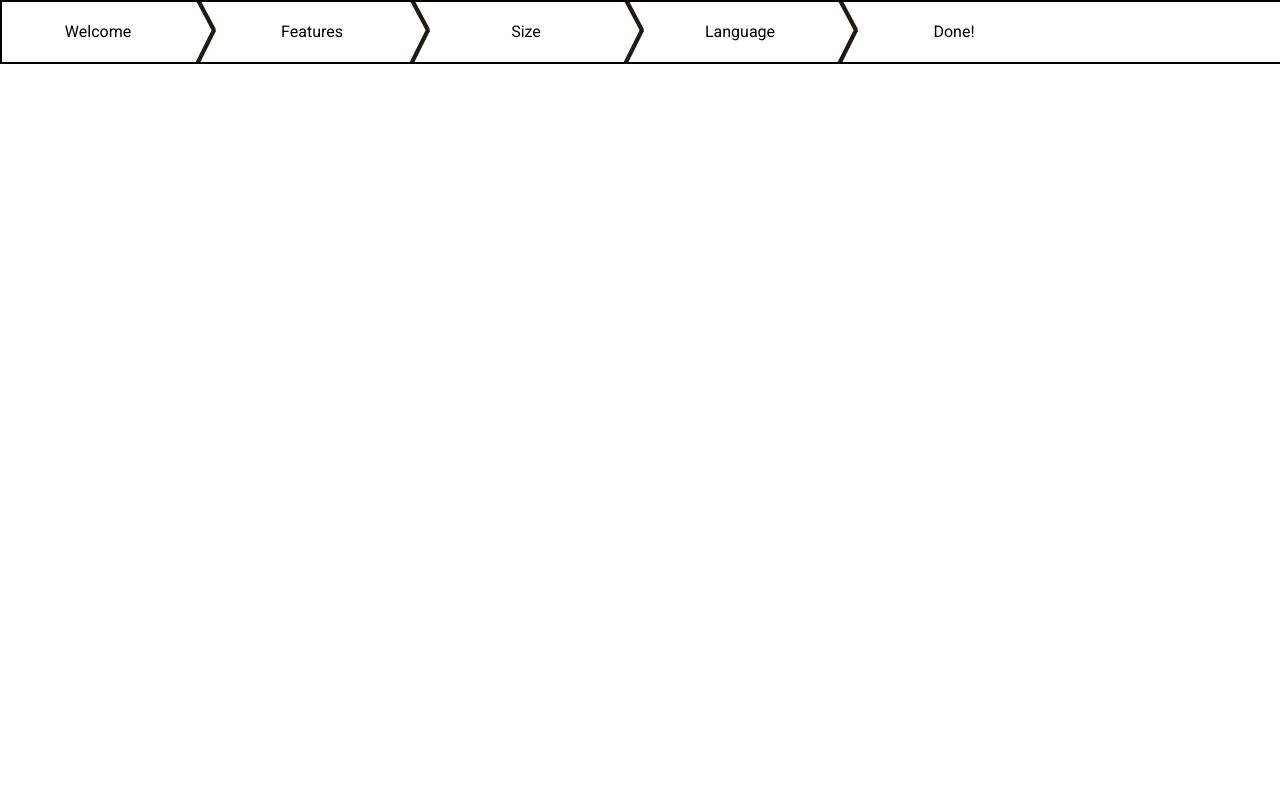
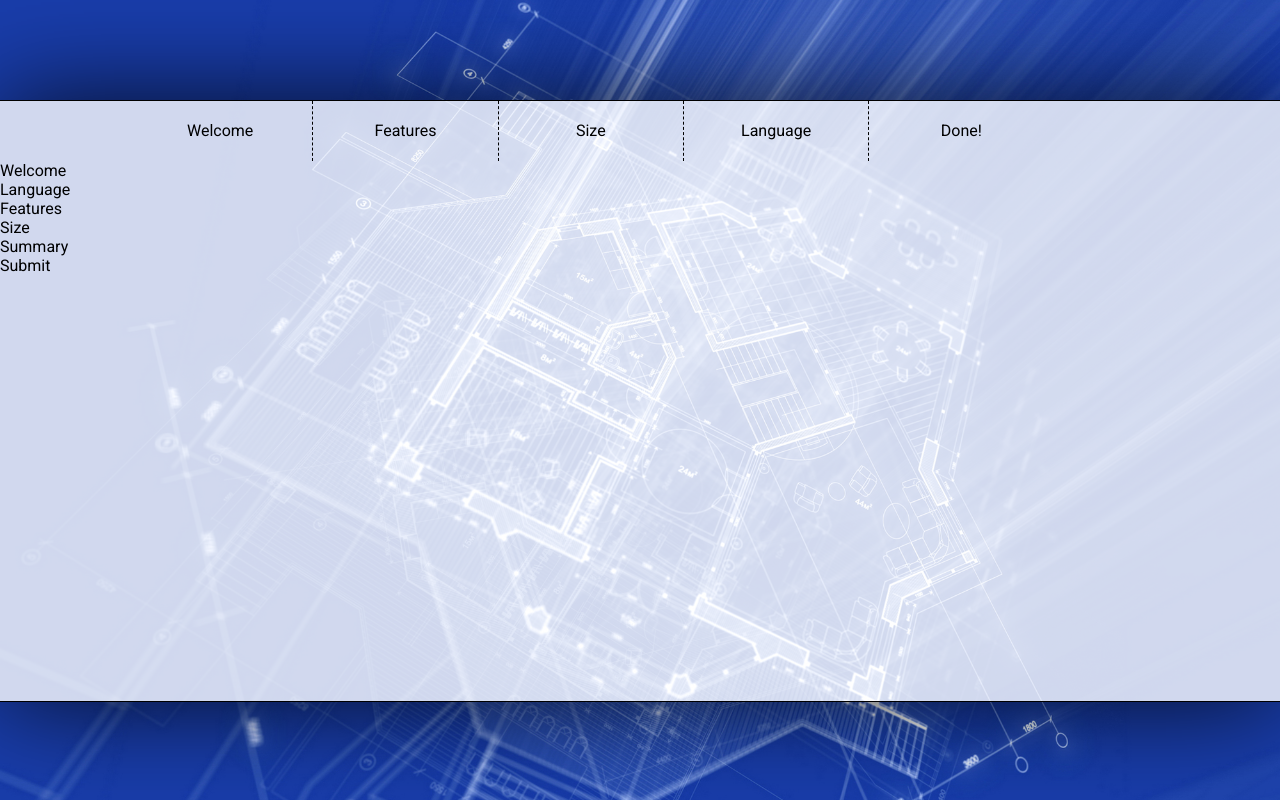
Before and after one commit to jwingefeld/wordclockz0r, a PHP site: page / in a window 1280 px wide. Run offline with PHP 8.4, Linux system fonts and the light colour scheme; style sheets or scripts are compiled from the project's sources.

Commit message:
few changes

```diff
--- a/web/index.html
+++ b/web/index.html
@@ -19,12 +19,7 @@
   <div class="progressbar">
     <span class="progress full">Welcome</span><span class="progress ">Features</span><span class="progress">Size</span><span class="progress">Language</span><span class="progress">Done!</span>
   </div>
-<head>
-	<title>Workclock</title>
-	<link href="css/style.css" rel="stylesheet">
-</head>
 
-<body>
 	<div class="bar-titles">
 		<ul>
 			<li>Welcome</li>
--- a/web/less/base.less
+++ b/web/less/base.less
@@ -1,4 +1,15 @@
 @progressheight:60px;
+html {
+  background: url("../images/wp.jpg") no-repeat center center fixed;
+  -webkit-background-size: cover;
+  -moz-background-size: cover;
+  -o-background-size: cover;
+  background-size: cover;
+  min-height: 100%;
+}
+body {
+  min-height: 100%;
+}
 * {
   margin: 0px;
   padding: 0px;
@@ -6,21 +17,30 @@
 }
 
 .progressbar {
-  width: 100%;
+  width: 80%;
+  margin: auto;
   height: @progressheight;
-  border: 2px solid black;
+  border: 0px solid black;
 
 }
 .progress {
   line-height: @progressheight;
-  background: url("../images/arrow.png") no-repeat center right;
-  width: 15%;
+  //background: url("../images/arrow.png") no-repeat center right;
+  border-right: 1px dashed black;
+  width: 18%;
   text-align: center;
   display: inline-block;
-  padding-right: 22px;
+  //padding-right: 22px;
 }
 .progress:last-of-type
  {
-  background: none
-  ;
+   border-right: none;
+ }
+.content {
+  border-top: 1px solid black;
+  border-bottom: 1px solid black;
+  box-shadow: 0px 0px 100px rgba(0,0,0,.8);
+  margin-top: 700px - 600px;
+  background: rgba(255,255,255,.8);
+  min-height: 600px;
 }
```
Also changed, not shown: web/images/wp.jpg (added).
